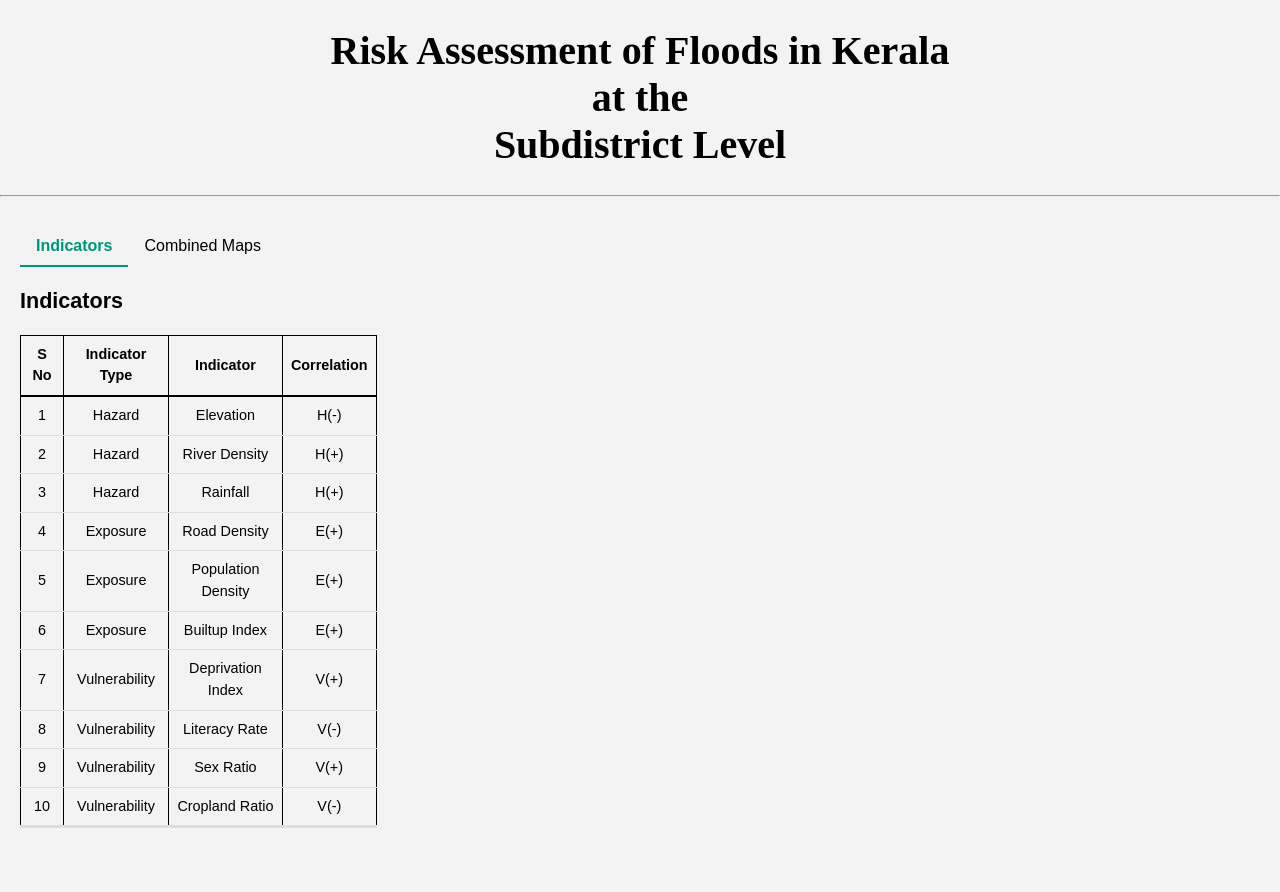
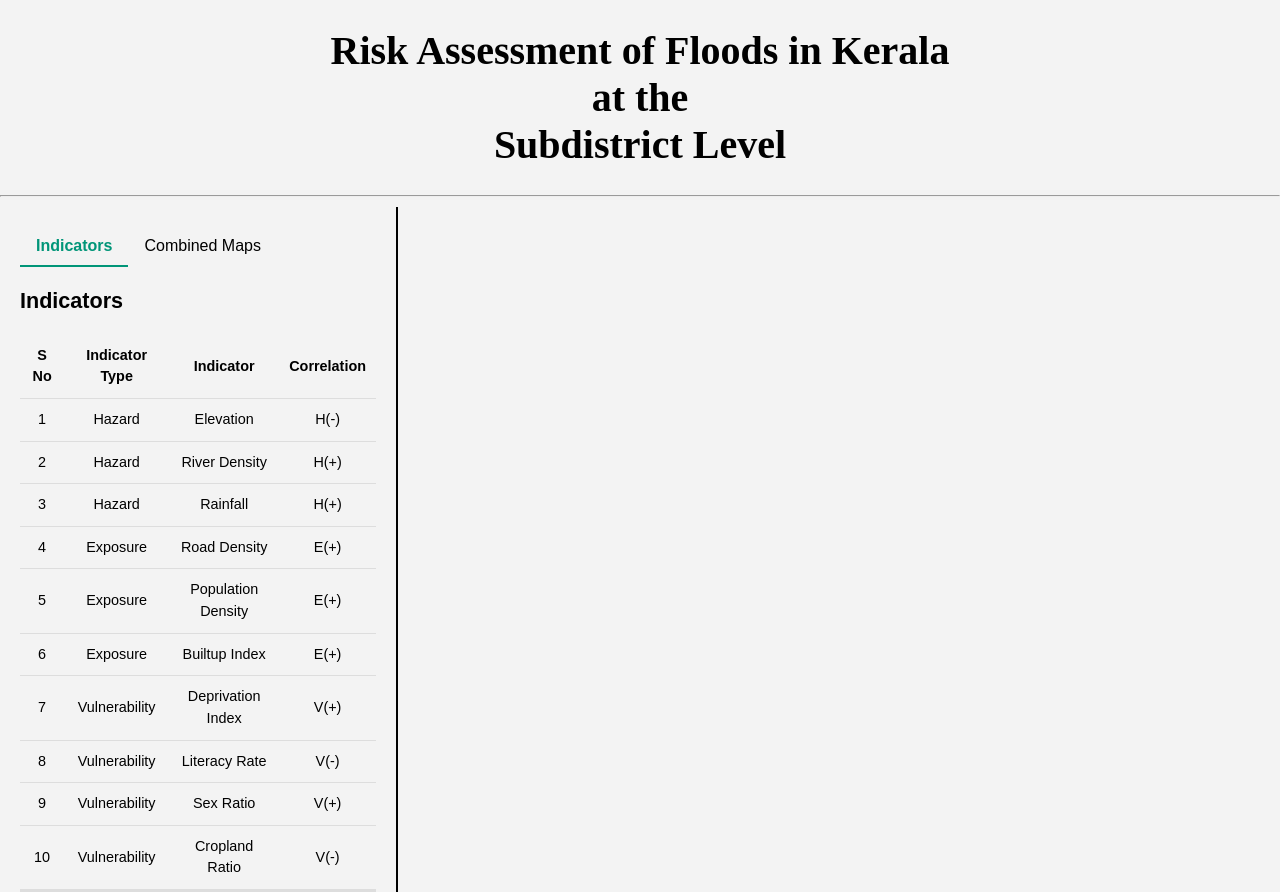
Before and after one commit to akshayg788/td656, a plain HTML site: page index.html in a window 1280 px wide. Shown: the top 892 px of the page. Drawn offline with Linux system fonts and the light colour scheme.

Commit message:
reverted table

```diff
--- a/index.html
+++ b/index.html
@@ -131,7 +131,7 @@
 
 
         </div>
-        <!-- <div class="vertical-line"></div> -->
+        <div class="vertical-line"></div>
         <div class="right-panel">
             <div id="heading-container">
                 <!-- Image will be loaded here -->
--- a/styles.css
+++ b/styles.css
@@ -49,31 +49,15 @@ body {
 }
 
 
+table {
+  width: 100%;
+  border-collapse: collapse;
+}
+
 th, td {
   padding: 10px;
   text-align: center;
-  border: 0.5px solid #000000;
-}
-
-
-.table_class {
-    width: 100%;
-    border-collapse: collapse;
-    text-align: left;
-}
-
-.table_class th,
-.table_class td {
-    padding: 8px;
-    border-bottom: 1px solid #ddd; /* Horizontal line for each row */
-}
-
-.table_class thead th {
-    border-bottom: 2px solid #000; /* Optional: a thicker line under the header */
-}
-
-.table_class tbody tr:last-child td {
-    border-bottom: none; /* Removes the line from the last row */
+  border-bottom: 1px solid #ddd;
 }
 
 tr:hover {
```
